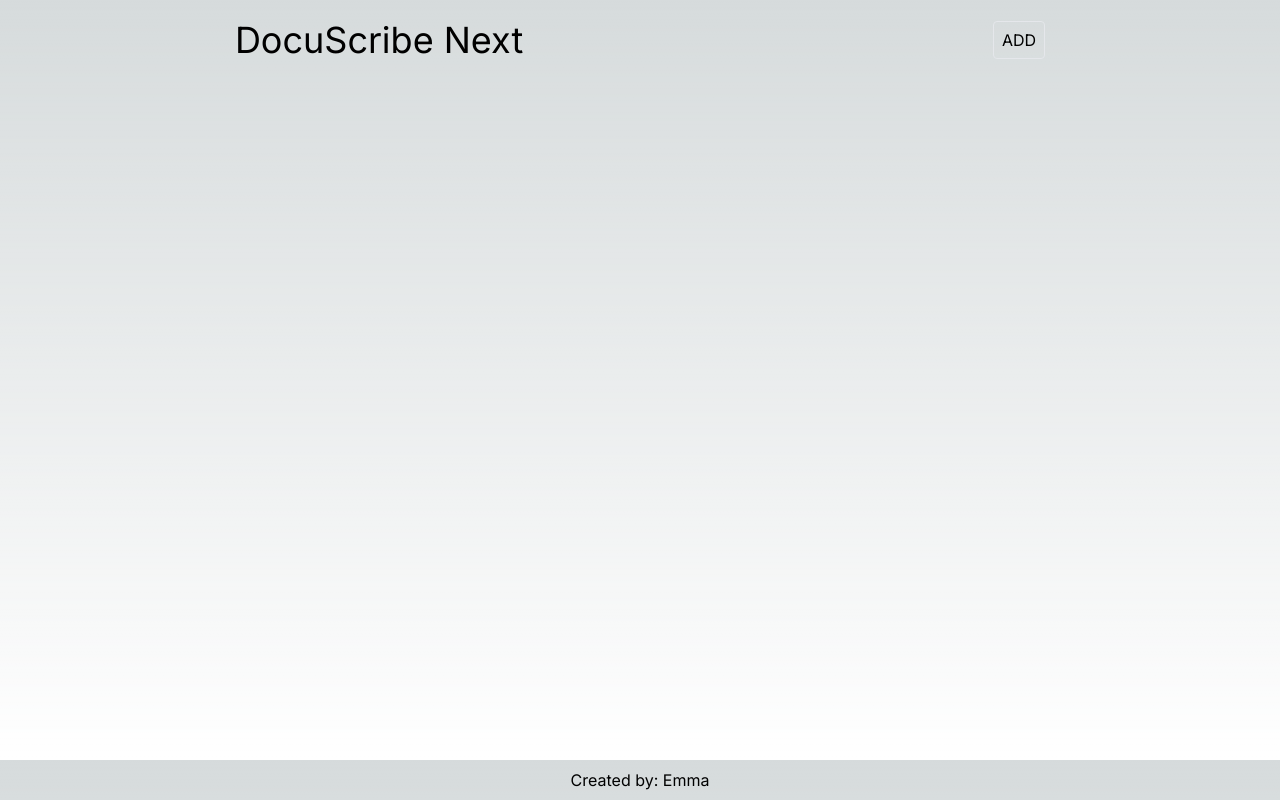
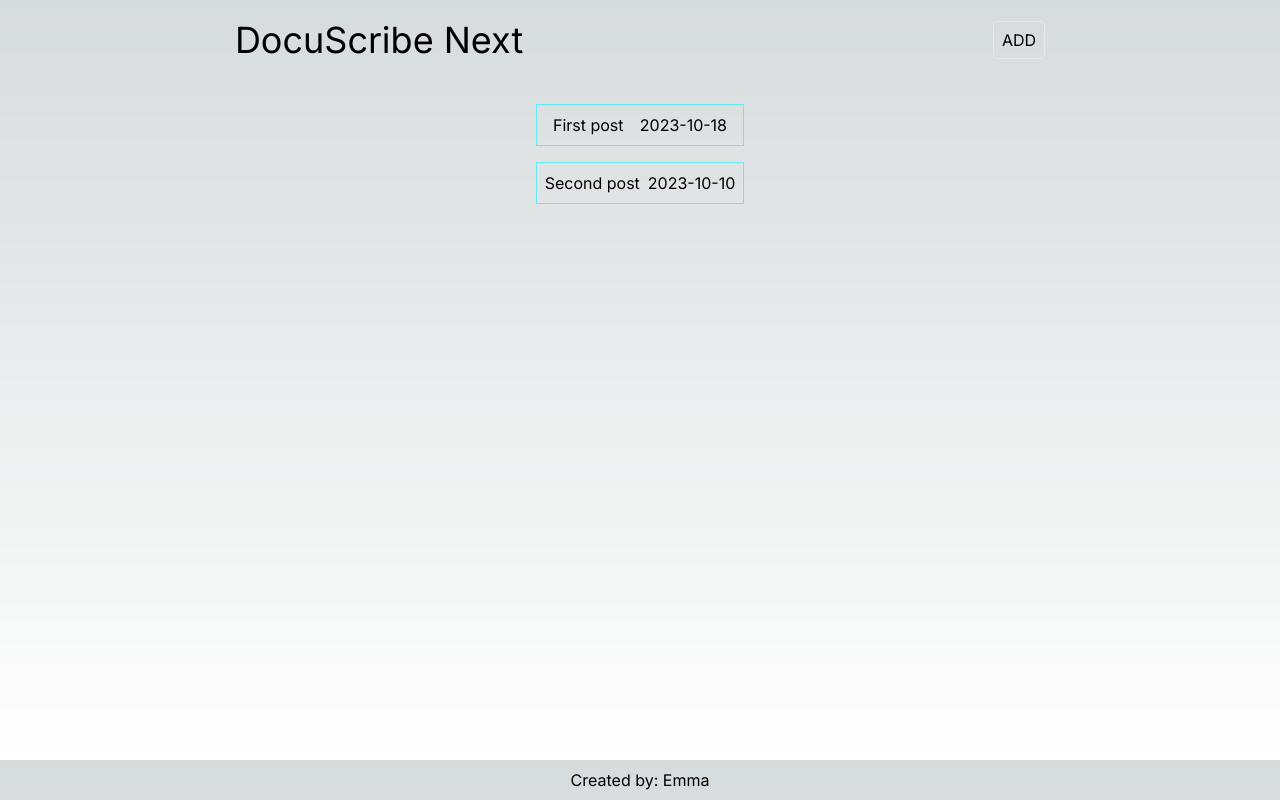
Before and after one commit to EmmaBjerknes/DocuScribe-Next, a Next.js app: page / in a window 1280 px wide. Built offline with nearby package versions, Linux system fonts and the light colour scheme.

Commit message:
routing for documents

```diff
--- /dev/null
+++ b/app/[id]/page.tsx
@@ -0,0 +1,3 @@
+export default function DocumentPage({ params }: { params: { id: number } }) {
+  return <div>{params.id}</div>;
+}
--- /dev/null
+++ b/app/components/DocumentListItem.tsx
@@ -0,0 +1,17 @@
+import Link from "next/link";
+import { Document } from "../interfaces";
+
+interface Props {
+  document: Document;
+}
+
+export default function DocumentListItem({ document }: Props) {
+  return (
+    <Link href={`/${document.id}`}>
+      <div className="flex border border-cyan-300 p-2 gap-2 mb-4 justify-evenly">
+        <h3>{document.title}</h3>
+        <p>{document.date}</p>
+      </div>
+    </Link>
+  );
+}
--- /dev/null
+++ b/app/interfaces.ts
@@ -0,0 +1,9 @@
+export interface Document{
+    id: number,
+    title: string,
+    content: string,
+    bgColor: string,
+    textColor: string,
+    date: string,
+    isDeleted: boolean,
+}
--- a/app/page.tsx
+++ b/app/page.tsx
@@ -1,4 +1,31 @@
+import DocumentListItem from "./components/DocumentListItem";
+
 export default function Home() {
-  // Display all documents in a list
-  return <div className="flex flex-col p-6"></div>;
+  const documents = [
+    {
+      id: 1,
+      title: "First post",
+      content: "herpa derpa merpa",
+      bgColor: "red",
+      textColor: "white",
+      date: "2023-10-18",
+      isDeleted: false,
+    },
+    {
+      id: 2,
+      title: "Second post",
+      content: "merpa herpa derpa ",
+      bgColor: "blue",
+      textColor: "green",
+      date: "2023-10-10",
+      isDeleted: false,
+    },
+  ];
+  return (
+    <div className="flex flex-col p-6">
+      {documents.map((document) => (
+        <DocumentListItem document={document} key={document.id} />
+      ))}
+    </div>
+  );
 }
```
